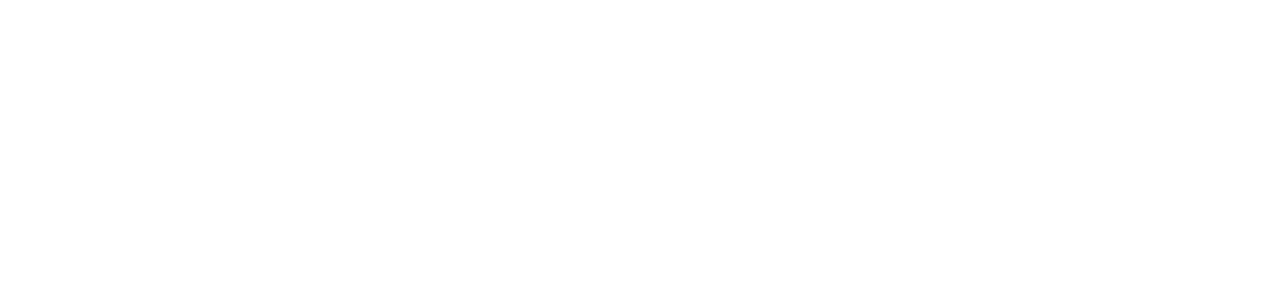
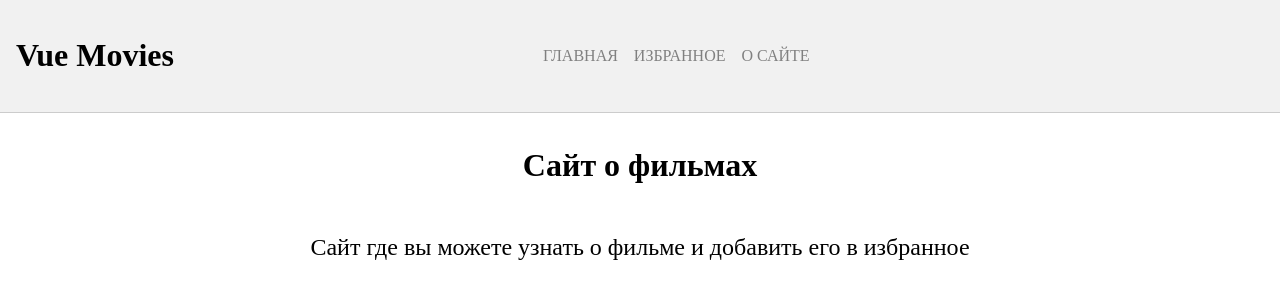
Before and after one commit to Igor20099/vue-movies, a Vue app: page /about in a window 1280 px wide. Before the commit this address had no page. Shown: the top 300 px of the page. Built offline with nearby package versions, Linux system fonts and the light colour scheme.

Commit message:
edit project

```diff
--- a/src/App.vue
+++ b/src/App.vue
@@ -1,7 +1,10 @@
 <template>
+  <Header />
   <RouterView></RouterView>
 </template>
 
-<script setup></script>
+<script setup>
+import Header from "./components/Header.vue";
+</script>
 
 <style scoped></style>
--- /dev/null
+++ b/src/components/Header.vue
@@ -0,0 +1,45 @@
+<template>
+  <div class="header">
+    <h1>Vue Movies</h1>
+    <div class="links">
+      <router-link class="link" to="/">Главная</router-link>
+      <router-link class="link" to="/favorite">Избранное</router-link>
+      <router-link class="link" to="/about">О сайте</router-link>
+    </div>
+  </div>
+</template>
+
+<script setup></script>
+
+<style>
+.header {
+  position: fixed;
+  display: flex;
+  background-color: white;
+  width: 100%;
+  top: 0;
+  left: 0;
+  border-bottom: 1px solid #ccc;
+  padding: 16px;
+  background-color: #f1f1f1;
+  align-items: center;
+}
+
+.links {
+  width: 30%;
+  margin: 0 auto;
+}
+
+.link {
+  margin-right: 16px;
+  text-decoration: none;
+  color: #808080;
+  text-transform: uppercase;
+}
+.link:hover {
+  color: #4b4b4b;
+  transition-property: color, background-color, border-color,
+    text-decoration-color, fill, stroke, opacity, box-shadow, transform, filter,
+    backdrop-filter;
+}
+</style>
--- /dev/null
+++ b/src/pages/AboutPage.vue
@@ -0,0 +1,26 @@
+<template>
+  <div class="about">
+    <h2 class="title">Сайт о фильмах</h2>
+    <p class="description">
+      Сайт где вы можете узнать о фильме и добавить его в избранное
+    </p>
+  </div>
+</template>
+
+<script setup></script>
+
+<style>
+.about {
+  display: flex;
+  flex-direction: column;
+  justify-content: center;
+  align-items: center;
+  margin-top: 120px;
+}
+.title {
+  font-size: 2rem;
+}
+.description {
+  font-size: 1.5rem;
+}
+</style>
--- /dev/null
+++ b/src/pages/FavoritePage.vue
@@ -0,0 +1,5 @@
+<template></template>
+
+<script setup></script>
+
+<style></style>
--- a/src/pages/HomePage.vue
+++ b/src/pages/HomePage.vue
@@ -1,21 +1,27 @@
 <template>
   <div class="home">
-    <div class="header">
-      <h1>Vue Movies</h1>
-      <div class="links">
-        <a class="link" href="#">Главная</a> <a class="link" href="">О сайте</a>
-      </div>
-    </div>
     <div class="movies">
       <ul class="movies-list">
         <li
-          @click="console.log(movie.nameRu)"
+          @click="console.log(movie)"
           class="movie"
           v-for="movie in moviesStore.movies"
           :key="movie.kinopoiskId"
         >
           <h3 class="title" v-if="movie.nameRu">{{ movie.nameRu }}</h3>
           <span class="date">Год выпуска: {{ movie.year }}</span>
+          <img
+            v-if="!movie.isFavorite"
+            @click.stop="movie.isFavorite = true"
+            class="favorite"
+            src="../assets/favorite-1.png"
+          />
+          <img
+            v-if="movie.isFavorite"
+            @click.stop="movie.isFavorite = false"
+            class="favorite"
+            src="../assets/favorite-2.png"
+          />
           <img
             class="poster"
             :src="movie.posterUrlPreview"
@@ -39,37 +45,8 @@
 </script>
 
 <style>
-.header {
-  position: fixed;
-  display: flex;
-  background-color: white;
-  width: 100%;
-  top: 0;
-  left: 0;
-  border-bottom: 1px solid #ccc;
-  padding: 16px;
-  background-color: #f1f1f1;
-  align-items: center;
-}
 .movies {
   margin-top: 160px;
-}
-.links {
-  width: 20%;
-  margin: 0 auto;
-}
-
-.link {
-  margin-right: 16px;
-  text-decoration: none;
-  color: #808080;
-  text-transform: uppercase;
-}
-.link:hover {
-  color: #4b4b4b;
-  transition-property: color, background-color, border-color,
-    text-decoration-color, fill, stroke, opacity, box-shadow, transform, filter,
-    backdrop-filter;
 }
 
 .movies-list {
@@ -84,6 +61,7 @@
 
 .movie {
   display: flex;
+  position: relative;
   flex-direction: column;
   align-items: center;
   justify-content: center;
@@ -115,4 +93,11 @@
   color: #808080;
   margin-bottom: 4px;
 }
+
+.favorite {
+  position: absolute;
+  width: 32px;
+  top: 10px;
+  right: 10px;
+}
 </style>
--- a/src/router/router.js
+++ b/src/router/router.js
@@ -1,7 +1,13 @@
 import { createRouter, createWebHistory } from "vue-router";
 import MainPage from "../pages/HomePage.vue";
+import FavoritePage from "../pages/FavoritePage.vue";
+import AboutPage from "../pages/AboutPage.vue";
 
-const routes = [{ path: "/", component: MainPage }];
+const routes = [
+  { path: "/", component: MainPage },
+  { path: "/favorite", component: FavoritePage },
+  { path: "/about", component: AboutPage },
+];
 
 const router = createRouter({
   routes,
--- a/src/stores/moviesStore.js
+++ b/src/stores/moviesStore.js
@@ -18,11 +18,14 @@
         },
       }
     );
-    movies.value = await res.data.items;
+    movies.value = await res.data.items.map((movie) => {
+      return { ...movie, isFavorite: false };
+    });
   };
 
   return {
     movies,
     fetchMovies,
+    setFavorite,
   };
 });
```
Also changed, not shown: src/assets/favorite-1.png (added), src/assets/favorite-2.png (added), src/pages/MovieDetailPage.vue (added).
